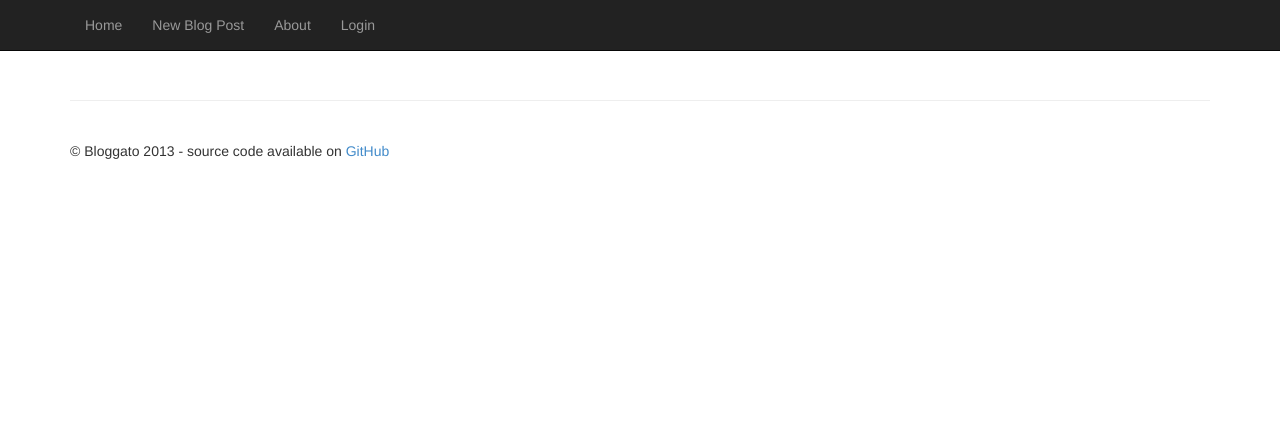
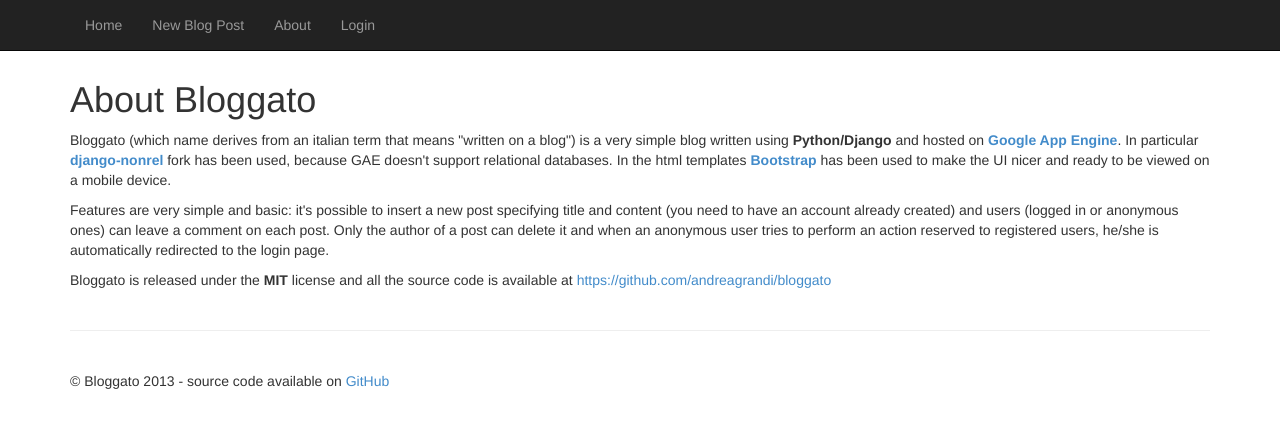
Before and after one commit to andreagrandi/bloggato, a Django app: page /about/ in a window 1280 px wide. Shown: the top 428 px of the page. Run offline with Django 3.2, Linux system fonts and the light colour scheme; parts of the project's set-up code (start-up, migrations or seed data) failed here and were passed over.

Commit message:
Add content to About page

```diff
--- a/blog/templates/blog/about.html
+++ b/blog/templates/blog/about.html
@@ -6,6 +6,12 @@
 <br>
 <br>
 
+<h1>About Bloggato</h1>
 
+<p>Bloggato (which name derives from an italian term that means "written on a blog") is a very simple blog written using <strong>Python/Django</strong> and hosted on <strong><a href="https://developers.google.com/appengine/">Google App Engine</a></strong>. In particular <strong><a href="https://github.com/django-nonrel/django">django-nonrel</a></strong> fork has been used, because GAE doesn't support relational databases. In the html templates <strong><a href="http://getbootstrap.com">Bootstrap</a></strong> has been used to make the UI nicer and ready to be viewed on a mobile device.</p>
+
+<p>Features are very simple and basic: it's possible to insert a new post specifying title and content (you need to have an account already created) and users (logged in or anonymous ones) can leave a comment on each post. Only the author of a post can delete it and when an anonymous user tries to perform an action reserved to registered users, he/she is automatically redirected to the login page.</p>
+
+<p>Bloggato is released under the <strong>MIT</strong> license and all the source code is available at <a href="https://github.com/andreagrandi/bloggato">https://github.com/andreagrandi/bloggato</a></p>
 
 {% endblock %}
```
